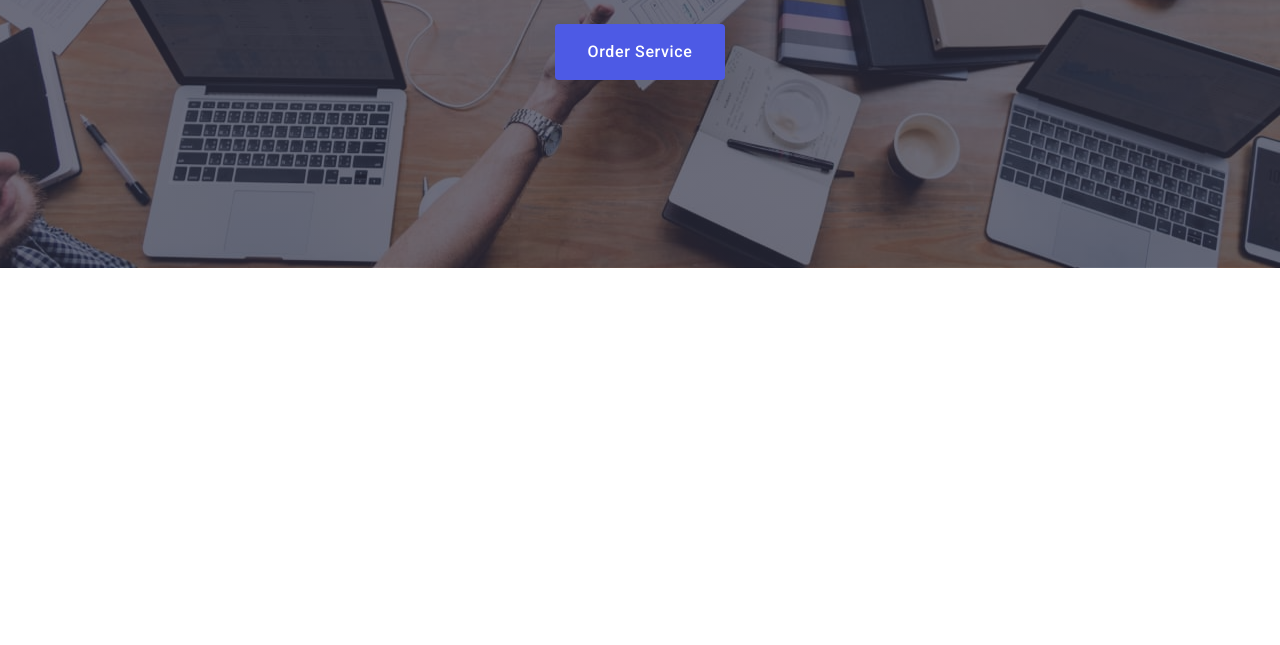
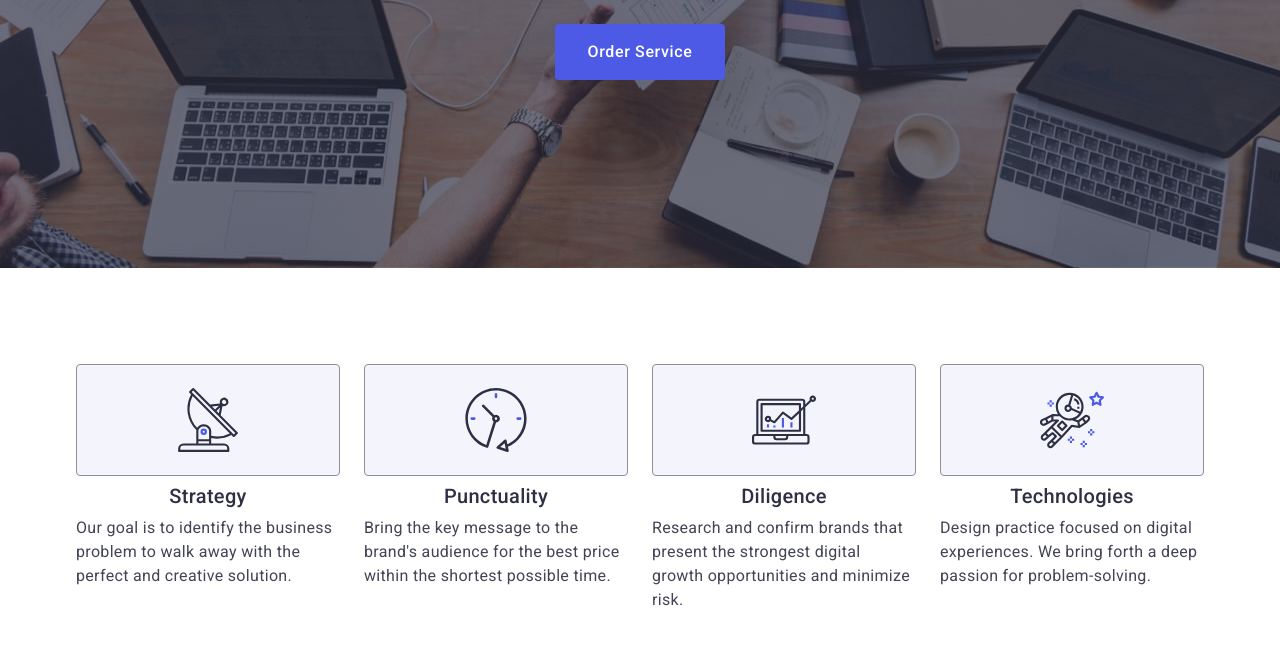
Before and after one commit to VitaliiHryshchenko/goit-markup-hw-06, a plain HTML site: page index.html in a window 1280 px wide. Shown: the part 405-1050 px from the top of the page. Before the commit the page ends 800 px from the top, so only its background shows below. Drawn offline with nearby package versions, Linux system fonts and the light colour scheme.

Commit message:
section two done

```diff
--- a/css/styles.css
+++ b/css/styles.css
@@ -156,6 +156,35 @@ address {
 
 }
 /*========== /SECTION ONE MOBILE ==========*/
+
+/*========== SECTION TWO MOBILE ==========*/
+.menu-icon {
+    display: none;
+}
+.section-two-container {
+    padding-top: 96px;
+    padding-bottom: 96px;
+}
+.menu-two .category {
+    margin-bottom: 8px;
+    text-align: center;
+    font-size: 36px;
+    font-style: normal;
+
+}
+.text-two {
+    font-weight: 500;
+}
+.list-two{
+    padding-bottom: 72px;
+}
+.list-two:last-child {
+    padding-bottom: 0;
+}
+
+/*========== /SECTION TWO MOBILE ==========*/
+
+
 
 /*========== STYLE MENU MOBILE ==========*/
 @media screen and (max-width: 767px) {
@@ -406,6 +435,24 @@ address {
 }
 
 /*========== /SECTION ONE TABLET ==========*/
+.menu-two {
+    display: flex;
+    flex-wrap: wrap;
+    gap: 24px;
+}
+.menu-two .list-two {
+    width: calc((100% - 24px) / 2);
+}
+.list-two:nth-child(n+3) {
+    padding-bottom: 0;
+}
+
+/*========== SECTION TWO TABLET ==========*/
+
+
+
+/*========== /SECTION TWO TABLET ==========*/
+
 }
 
 
@@ -453,5 +500,40 @@ screen and (min-device-pixel-ratio: 2) {
 .title {
     margin-bottom: 48px;
 }
-/*========== SECTION ONE DESKTOP ==========*/
+/*========== /SECTION ONE DESKTOP ==========*/
+
+
+/*========== SECTION TWO DESKTOP ==========*/
+.menu-icon {
+    display: flex;
+    justify-content: space-between;
+    height: 120px;
 }
+.menu-two .category {
+    font-size: 20px;
+    font-weight: 500;
+    line-height: 1.2;
+    color: #2E2F42;
+
+}
+.list-icon-container {
+    display: flex;
+    justify-content: center;
+    align-items: center;
+    height: 112px;
+    width: 264px;
+    background-color: #f4f4fd;
+    border-radius: 4px;
+    margin-bottom: 8px;
+    border: 1px solid #8E8F99;
+    gap: 24px;
+}
+.menu-two .list-two {
+    width: calc((100% - 72px) / 4);
+    padding-bottom: 0;
+}
+.text-two {
+    font-weight: 400;
+}
+/*========== /SECTION TWO DESKTOP ==========*/
+}
--- a/index.html
+++ b/index.html
@@ -73,8 +73,8 @@
 
       <!-- SECTION TWO -->
 
-      <!-- <section class="section-two">
-        <div class="container">
+      <section class="section-two">
+        <div class="container section-two-container">
           <h2 class="visually-hidden">Features</h2>
           <ul class="menu-icon">
             <li class="list-icon">
@@ -137,7 +137,7 @@
             </li>
           </ul>
         </div>
-      </section> -->
+      </section>
 
       <!-- SECTION THREE -->
 
```
